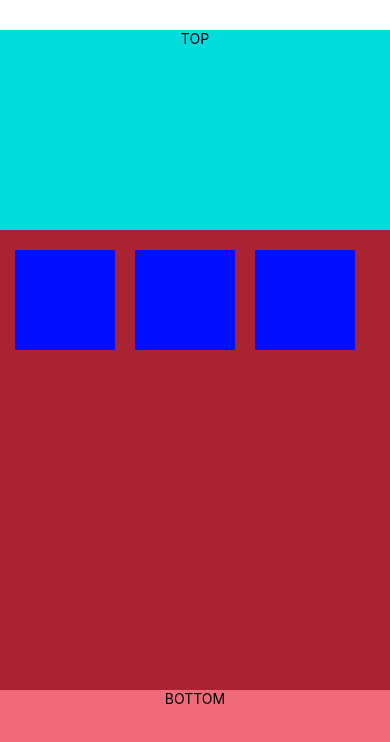
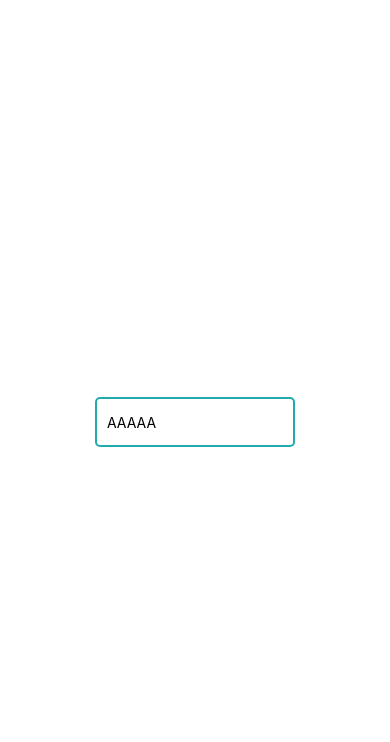
Before and after one commit to rydawnshootingstar/rn-styling, a React Native app: screen / in a window 390 px wide. Shown: the top 742 px of the page. Built offline with nearby package versions, Linux system fonts and the light colour scheme.

Commit message:
input text event

```diff
--- a/App.js
+++ b/App.js
@@ -1,12 +1,49 @@
-import { StatusBar } from 'expo-status-bar';
-import React from 'react';
-import { StyleSheet, Text, View } from 'react-native';
-import FlexGrid from './components/FlexGrid';
+import { StatusBar } from "expo-status-bar";
+import React from "react";
+import { StyleSheet, Text, View, TextInput } from "react-native";
+import FlexGrid from "./components/FlexGrid";
 
-export default function App() {
-  return (
-      <FlexGrid top="TOP" middle="MIDDLE" bottom="BOTTOM">
+export default class App extends React.Component {
+    constructor(props) {
+        super(props);
+        this.state = {
+            text: "AAAAA",
+        };
+    }
 
-      </FlexGrid>
-  );
+    // no event, just the raw text gets passed
+    handleChange = (text) => {
+        console.log(text);
+        this.setState({ text });
+    };
+
+    render() {
+        return (
+            <View
+                style={{
+                    flex: 1,
+                    alignItems: "center",
+                    justifyContent: "center",
+                }}
+            >
+                <TextInput
+                    style={styles.inputText}
+                    placeholder={"enter something"}
+                    value={this.state.text}
+                    onChangeText={this.handleChange}
+                />
+            </View>
+        );
+    }
 }
+
+const styles = StyleSheet.create({
+    inputText: {
+        height: 50,
+        width: 200,
+        borderWidth: 2,
+        padding: 10,
+        borderRadius: 5,
+        borderColor: "#23abab",
+    },
+});
```
Also changed, not shown: components/FlexGrid.js (line endings or trailing spaces).
